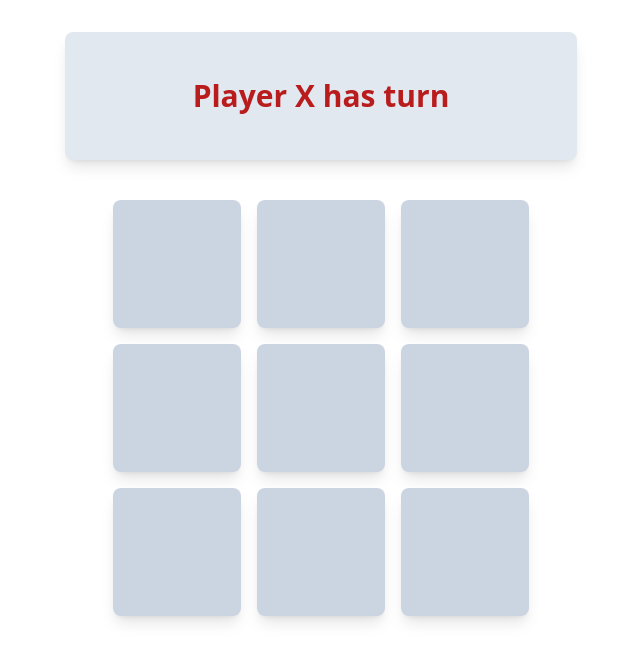
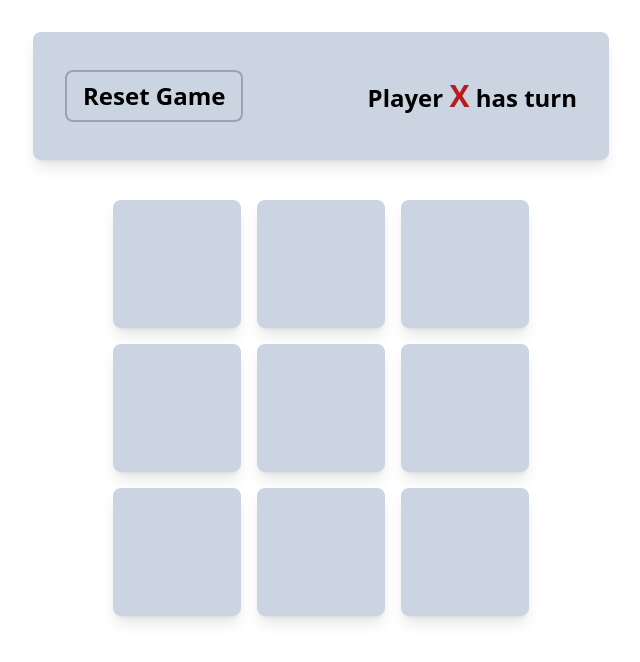
Before and after one commit to FeN1x1/tic-tac-toe-vue-3, a Vue app: page / in a window 1280 px wide. Shown: the top 662 px of the page, without its empty margins (319-959 px from the left). Built offline with nearby package versions, Linux system fonts and the light colour scheme.

Commit message:
added menu states

```diff
--- a/src/App.vue
+++ b/src/App.vue
@@ -4,20 +4,25 @@ import Menu from "./components/Menu.vue"
 import type { GameState } from "@/types"
 import { ref } from "vue"
 
-const gameState = ref<GameState>({
+const defaultState: GameState = {
   playingArray: Array(9).fill(" "),
   currentPlayer: "X",
   winner: " ",
-})
+}
+const gameState = ref<GameState>(defaultState)
 
 const setMenu = (gameStateParam: GameState) => {
   gameState.value = gameStateParam
+}
+
+const resetGame = () => {
+  gameState.value = defaultState
 }
 </script>
 
 <template>
   <div class="flex flex-col">
-    <Menu :game-state="gameState" />
+    <Menu @reset-game="resetGame" :game-state="gameState" />
     <Board @game-state="setMenu" class="mx-auto" />
   </div>
 </template>
--- a/src/components/Board.vue
+++ b/src/components/Board.vue
@@ -1,8 +1,7 @@
 <script setup lang="ts">
 import TileComponent from "@/components/Tile.vue"
 import type { Tile } from "@/types"
-import { useResetGame } from "@/composables/resetGame"
-import { ref, watch } from "vue"
+import { ref } from "vue"
 
 const emit = defineEmits(["gameState"])
 
@@ -21,16 +20,6 @@ const startingPlayer = "X"
 const playingArray = ref<Tile[]>(Array(9).fill(" "))
 const currentPlayer = ref<Tile>(startingPlayer)
 const winner = ref<Tile>(" ")
-const { isResetGame } = useResetGame(false)
-
-watch(isResetGame, (isResetGame) => {
-  if (isResetGame) {
-    playingArray.value = Array(9).fill(" ")
-    currentPlayer.value = startingPlayer
-    winner.value = " "
-    useResetGame(false)
-  }
-})
 
 const setPlayingPlayer = (player: Tile, tileNumber: number) => {
   playingArray.value = playingArray.value.map((t, index) => {
@@ -60,7 +49,6 @@ const checkForWinner = () => {
     currentPlayer: currentPlayer.value,
     winner: winner.value,
   })
-  console.log(isResetGame)
 }
 </script>
 
@@ -71,6 +59,7 @@ const checkForWinner = () => {
       :key="index"
       :current-player="currentPlayer"
       :tile-number="index"
+      :winner="winner"
       @play-tile="setPlayingPlayer"
     />
   </div>
--- a/src/components/Menu.vue
+++ b/src/components/Menu.vue
@@ -1,44 +1,63 @@
 <script setup lang="ts">
 import type { GameState } from "@/types"
-import { useResetGame } from "@/composables/resetGame"
+import { computed } from "vue"
 
-defineProps<{
+const props = defineProps<{
   gameState: GameState
 }>()
 
-const emit = defineEmits(["restartGame"])
+const emit = defineEmits(["resetGame"])
+
+const isPlayAvailable = computed(() => {
+  return props.gameState.playingArray.includes(" ")
+})
+
+const isNoWinner = computed(() => {
+  return props.gameState.winner === " "
+})
 </script>
 
 <template>
   <div
-    class="h-32 flex my-8 max-w-lg mx-auto w-full bg-slate-200 rounded-lg shadow-lg"
+    class="h-32 flex my-8 max-w-xl p-8 mx-auto w-full bg-slate-300 rounded-lg shadow-lg"
   >
+    <div class="flex">
+      <button
+        @click="emit('resetGame')"
+        class="px-4 py-2 rounded-lg text-2xl font-semibold border-2 border-gray-400 hover:bg-gray-400 duration-300 my-auto"
+      >
+        Reset Game
+      </button>
+    </div>
+    <div class="flex ml-auto">
       <div
-      v-if="gameState.winner === ' '"
-      class="m-auto font-semibold text-3xl"
+        v-if="isNoWinner && isPlayAvailable"
+        class="my-auto text-2xl font-semibold"
+      >
+        Player
+        <span
+          class="text-3xl font-extrabold"
           :class="
             gameState.currentPlayer === 'X' ? 'text-red-700' : 'text-green-700'
           "
+          >{{ gameState.currentPlayer }}</span
         >
-      Player {{ gameState.currentPlayer }} has turn
+        has turn
       </div>
       <div
-      v-else
-      class="font-extrabold flex flex-col m-auto text-3xl text-green-400"
+        v-else-if="isNoWinner && !isPlayAvailable"
+        class="my-auto text-2xl font-semibold"
       >
-      <div>
+        Game ended in a tie
+      </div>
+      <div v-else class="my-auto text-2xl font-semibold">
         Player
         <span
+          class="text-3xl font-extrabold"
           :class="gameState.winner === 'X' ? 'text-red-700' : 'text-green-700'"
-          >{{ gameState.winner }}
-        </span>
-        has WON! CONGRATS!
-      </div>
-      <div
-        class="mx-auto cursor-pointer underline-offset-2 underline text-black font-semibold text-2xl mt-2"
-        @click="useResetGame(true)"
+          >{{ gameState.winner }}</span
         >
-        Restart the game
+        has Won!
       </div>
     </div>
   </div>
--- a/src/components/Tile.vue
+++ b/src/components/Tile.vue
@@ -1,15 +1,20 @@
 <script setup lang="ts">
 import type { Tile } from "@/types"
-import { ref } from "vue"
+import { computed, ref } from "vue"
 
 const props = defineProps<{
   currentPlayer: Tile
   tileNumber: number
+  winner: Tile
 }>()
 
 const emit = defineEmits(["playTile"])
 
 const tileState = ref<Tile>(" ")
+
+const isDisabled = computed(() => {
+  return tileState.value !== " " || props.winner !== " "
+})
 
 const setTileState = (state: Tile) => {
   tileState.value = state
@@ -20,8 +25,8 @@ const setTileState = (state: Tile) => {
 <template>
   <div
     @click="setTileState(currentPlayer)"
-    :class="tileState === ' ' ? '' : 'pointer-events-none'"
-    class="m-2 cursor-pointer flex bg-slate-300 h-32 w-32 rounded-lg shadow-lg"
+    :class="!isDisabled ? 'cursor-pointer' : 'pointer-events-none'"
+    class="m-2 flex bg-slate-300 h-32 w-32 rounded-lg shadow-lg"
   >
     <div
       class="m-auto text-8xl font-extrabold"
--- a/src/composables/resetGame.ts
+++ /dev/null
@@ -1,7 +0,0 @@
-import { ref } from "vue"
-
-export function useResetGame(resetGame: boolean) {
-  const isResetGame = ref(resetGame)
-
-  return { isResetGame }
-}
```
Lines whose indentation alone changed are shown as unchanged.
